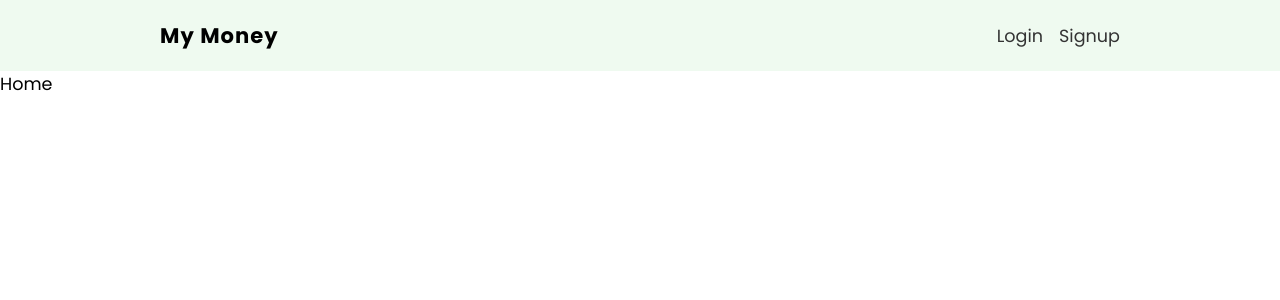
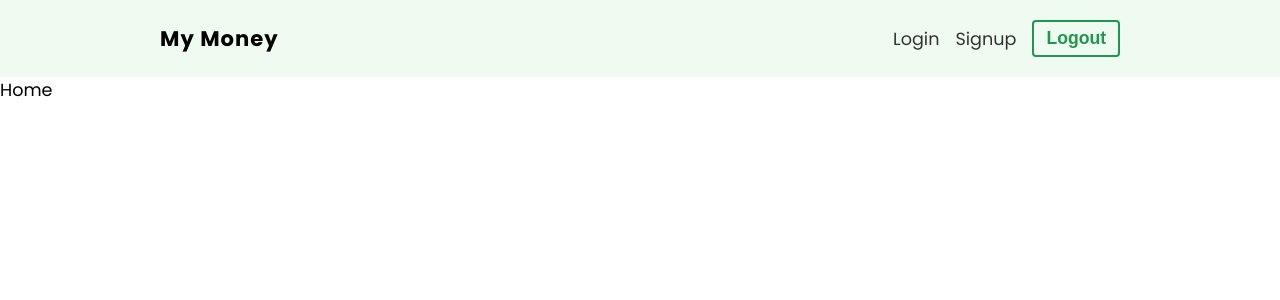
Before and after one commit to mrwhite252/finance-tacker-new, a React (Create React App) app: page / in a window 1280 px wide. Shown: the top 300 px of the page. Built offline with nearby package versions, Linux system fonts and the light colour scheme.

Commit message:
setup the logout function in the navbar

```diff
--- a/src/components/Navbar.js
+++ b/src/components/Navbar.js
@@ -1,5 +1,6 @@
 
 import { Link } from "react-router-dom";
+import { useLogout } from "../hooks/useLogout";
 
 
 // styles
@@ -8,12 +9,18 @@ import styles from "./Navbar.module.css";
 
 
 export default function Navbar() {
+
+    const { logout } = useLogout();
     return (
         <nav className={styles.navbar}>
             <ul>
                 <li className={styles.title}>My Money</li>
                 <li><Link to="login">Login</Link></li>
                 <li><Link to="signup">Signup</Link></li>
+
+                <li>
+                    <button className="btn" onClick={logout}>Logout</button>
+                </li>
             </ul>
         </nav>
     )
```
